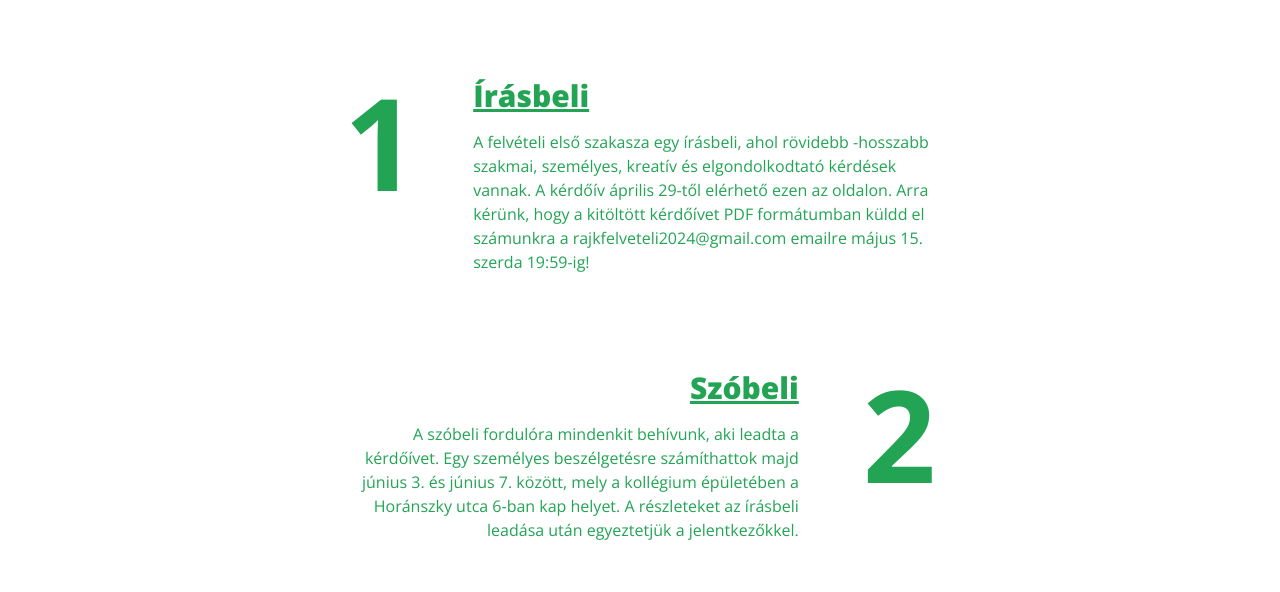
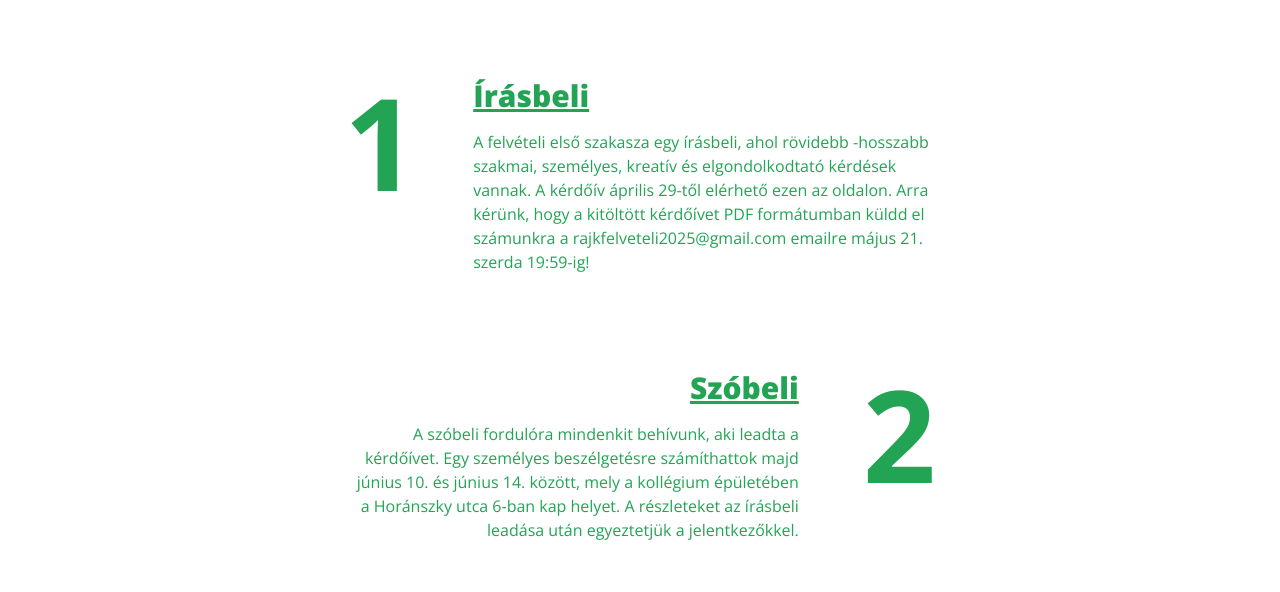
Before and after one commit to kir-dev/rajk, a Next.js app: page /felveteli in a window 1280 px wide. Shown: the part 2380-2972 px from the top of the page. Built offline with nearby package versions, Linux system fonts and the light colour scheme.

Commit message:
Requested changes

```diff
--- a/src/app/(app)/(default-layout)/felveteli/page.tsx
+++ b/src/app/(app)/(default-layout)/felveteli/page.tsx
@@ -15,7 +15,7 @@ export default function ApplyPage() {
                     <h2 className = "text-2xl md:text-4xl font-black mx-8 lg:w-1/2 text-center lg:text-left mb-16">Ajtót nyitunk a világra</h2>
                     <Image className={'px-8'} src={"/rajk_logo2_white.png"} alt={"Rajk logo"} width={700} height={400}/>
                     <h2 className = "text-2xl md:text-4xl font-black text-right lg:w-1/2 mb-20">Felvételi</h2>
-                    <Countdown targetDate={new Date('2025-05-15T23:59:59')} />
+                    <Countdown targetDate={new Date('2025-05-21T19:59:59')} />
                 </div>
             </div>
             <div className = "flex flex-col items-center bg-rajk-green py-16">
@@ -23,7 +23,7 @@ export default function ApplyPage() {
                     <div className = "flex flex-col md:self-end md:items-end">
                         <p className = "text-4xl md:text-5xl xl:text-6xl mx-8 lg:w-1/2 md:text-right font-bold mr-2 mb-4">Töltsd le a 2025-ös kérdőívet!</p>
                         <a
-                            href = "/2025_Rajk-kerdoiv-2.pdf"
+                            href = "/2025_Rajk-kerdoiv.docx"
                             download
                             className = "max-md:mx-8 max-md:justify-center m-2 font-bold text-foreground py-2 px-4 rounded-md h-fit flex gap-2 items-center hover:bg-green-700 duration-100 inline-flex bg-green-800"
                         >
@@ -46,13 +46,13 @@ export default function ApplyPage() {
                     <p className="font-bold text-9xl text-rajk-green max-md:hidden">1</p>
                     <div className="flex flex-col items-start justify-center">
                         <h2 className="text-3xl font-black mb-4 text-rajk-green underline">Írásbeli</h2>
-                        <p className="text-rajk-green font-normal">A felvételi első szakasza egy írásbeli, ahol rövidebb -hosszabb szakmai, személyes, kreatív és elgondolkodtató kérdések vannak. A kérdőív április 29-től elérhető ezen az oldalon. Arra kérünk, hogy a kitöltött kérdőívet PDF formátumban küldd el számunkra a rajkfelveteli2024@gmail.com emailre május 15. szerda 19:59-ig!</p>
+                        <p className="text-rajk-green font-normal">A felvételi első szakasza egy írásbeli, ahol rövidebb -hosszabb szakmai, személyes, kreatív és elgondolkodtató kérdések vannak. A kérdőív április 29-től elérhető ezen az oldalon. Arra kérünk, hogy a kitöltött kérdőívet PDF formátumban küldd el számunkra a rajkfelveteli2025@gmail.com emailre május 21. szerda 19:59-ig!</p>
                     </div>
                 </div>
                 <div className="flex flex-col md:flex-row lg:w-3/4 xl:w-1/2 mt-16 gap-16 p-4">
                     <div className="flex flex-col items-start justify-center">
                         <h2 className="text-3xl font-black mb-4 text-rajk-green underline md:text-right w-full">Szóbeli</h2>
-                        <p className="text-rajk-green font-normal md:text-right">A szóbeli fordulóra mindenkit behívunk, aki leadta a kérdőívet. Egy személyes beszélgetésre számíthattok majd június 3. és június 7. között, mely a kollégium épületében a Horánszky utca 6-ban kap helyet. A részleteket az írásbeli leadása után egyeztetjük a jelentkezőkkel.</p>
+                        <p className="text-rajk-green font-normal md:text-right">A szóbeli fordulóra mindenkit behívunk, aki leadta a kérdőívet. Egy személyes beszélgetésre számíthattok majd június 10. és június 14. között, mely a kollégium épületében a Horánszky utca 6-ban kap helyet. A részleteket az írásbeli leadása után egyeztetjük a jelentkezőkkel.</p>
                     </div>
                     <p className="font-bold text-9xl text-rajk-green  max-md:hidden">2</p>
                 </div>
```
Also changed, not shown: 1 other file (tests, documents, lock files or other folders).
